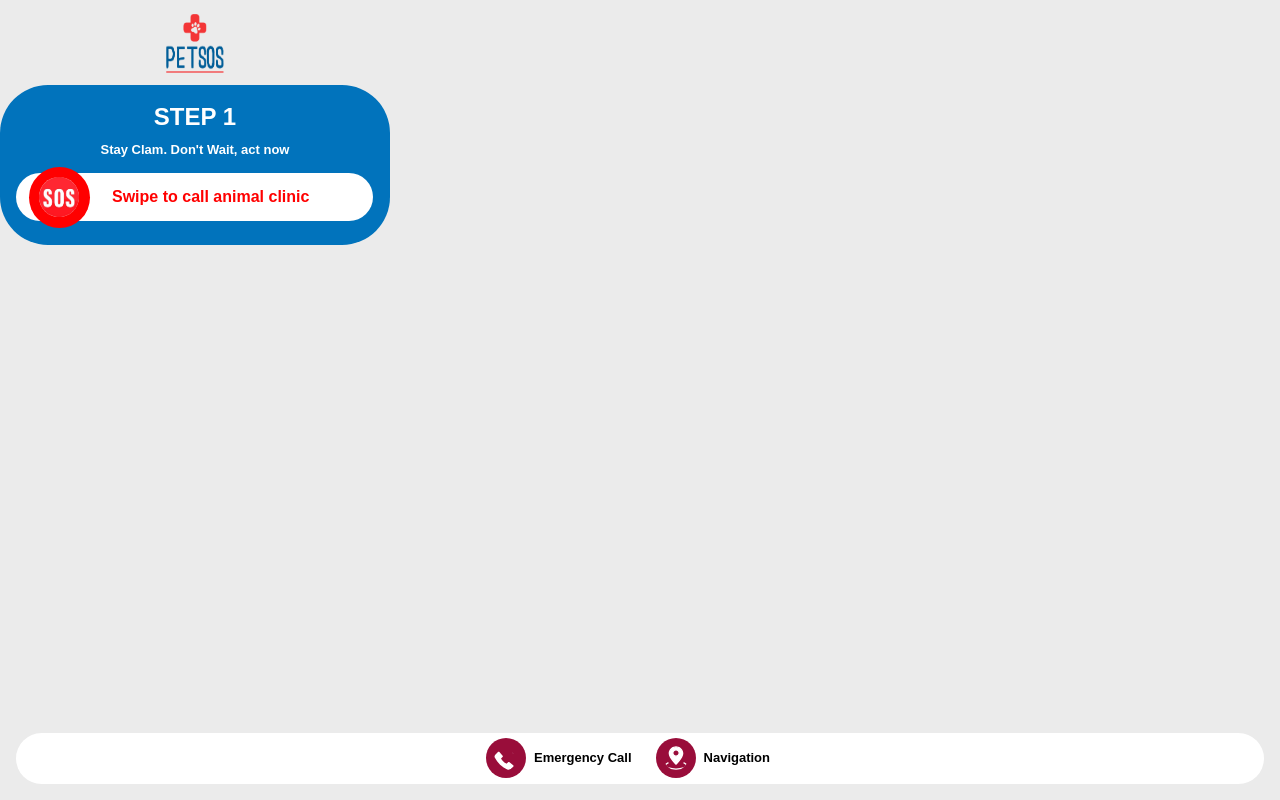
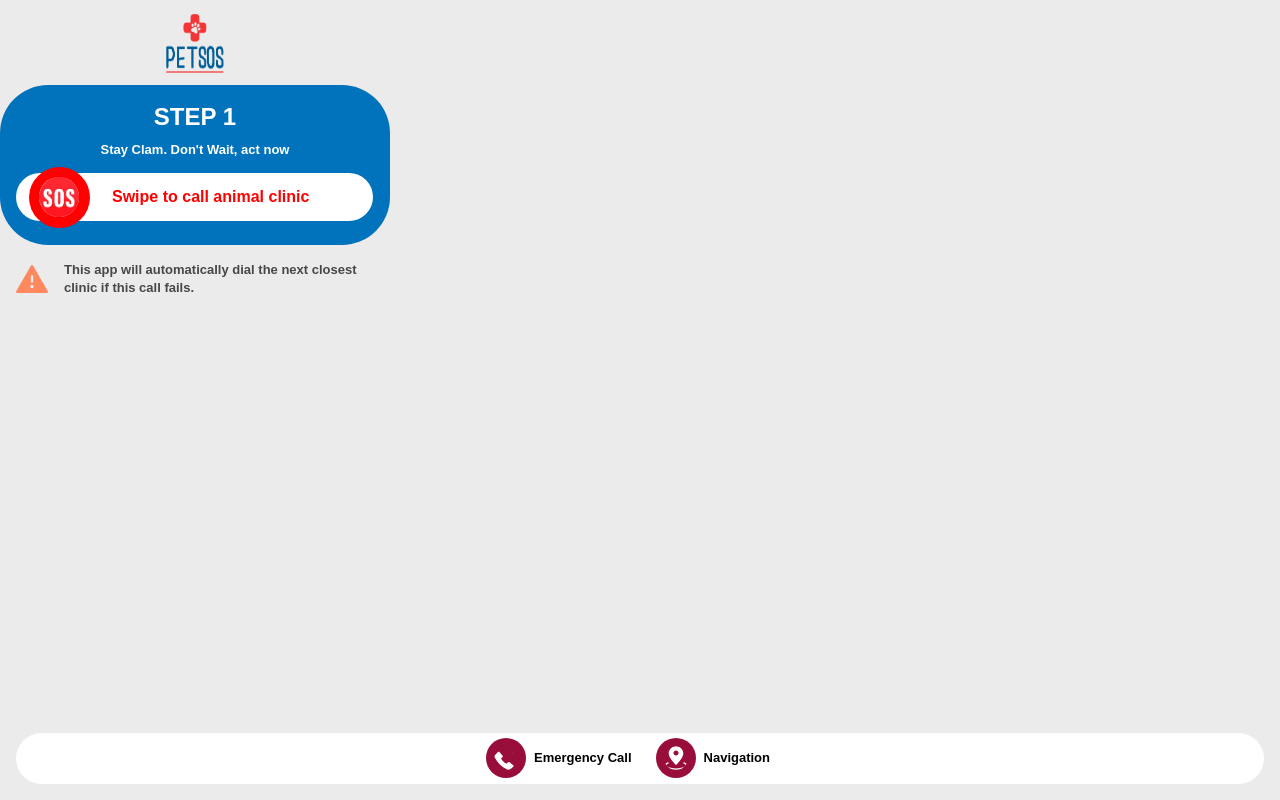
Before and after one commit to winnier21/PetSOS, a React (Vite) app in the folder client/: page / in a window 1280 px wide. Built offline with nearby package versions, Linux system fonts and the light colour scheme.

Commit message:
vector icon and slogan updated

```diff
--- a/client/src/components/PageTop/PageTop.jsx
+++ b/client/src/components/PageTop/PageTop.jsx
@@ -1,5 +1,6 @@
 import logo from "../../assets/icons/logo.png";
 import SwipeButton from "../button/SwipeButton/SwipeButton";
+import vectorIcon from "../../assets/icons/vector.svg";
 import "./PageTop.scss";
 
 function PageTop() {
@@ -10,10 +11,15 @@ function PageTop() {
       </section>
       <section className="pagetop-section">
         <h1>STEP 1</h1>
-        <h3 className="pagetop-text">Stay Clam. Don't Wait, act now</h3>
+        <h3>Stay Clam. Don't Wait, act now</h3>
         <SwipeButton />
       </section>
+      <article className="pagetop-container">
+      <img className="pagetop-vector" alt="vector icon" src={vectorIcon}></img>
+      <h3 className="pagetop-text">This app will automatically dial the next closest clinic if this call fails. </h3>
+      </article>
     </main>
+
   );
 }
 export default PageTop;
--- a/client/src/components/PageTop/PageTop.scss
+++ b/client/src/components/PageTop/PageTop.scss
@@ -8,22 +8,29 @@
     width: 5rem;
     height: 5rem;
   }
-  &-section{
+  &-section {
     width: 100%;
-    height:10rem;
+    height: 10rem;
     background-color: $blue;
     border-radius: 3rem;
 
-    h1{
+    h1 {
       color: $white;
       padding-top: 1rem;
     }
-    h3{
+    h3 {
       color: $white;
-        margin-left:0;
+      margin-left: 0;
       padding: 0.5rem;
     }
-
   }
-
+  &-container {
+    display: flex;
+    margin:1rem;
+    h3 {
+      color: $black;
+      text-align: left;
+      margin-left:1rem ;
     }
+  }
+}
```
Lines whose indentation alone changed are shown as unchanged.
